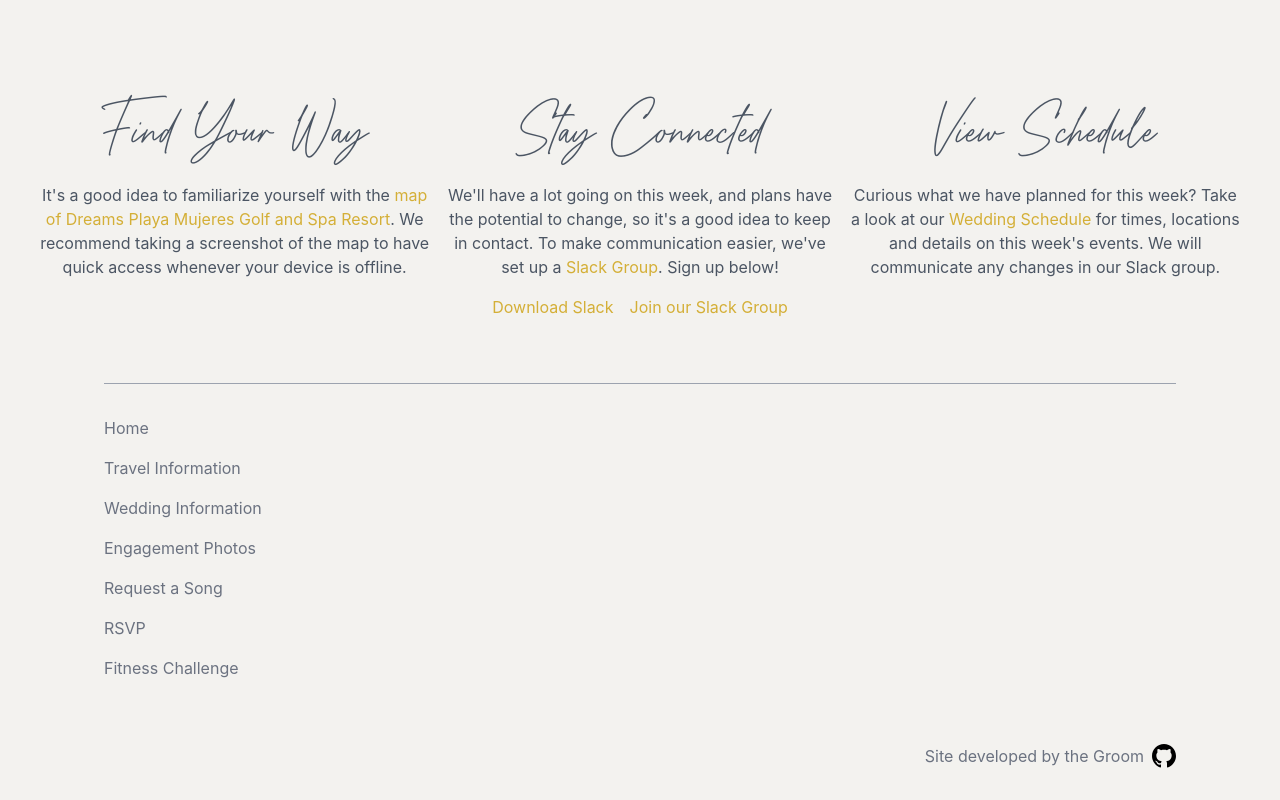
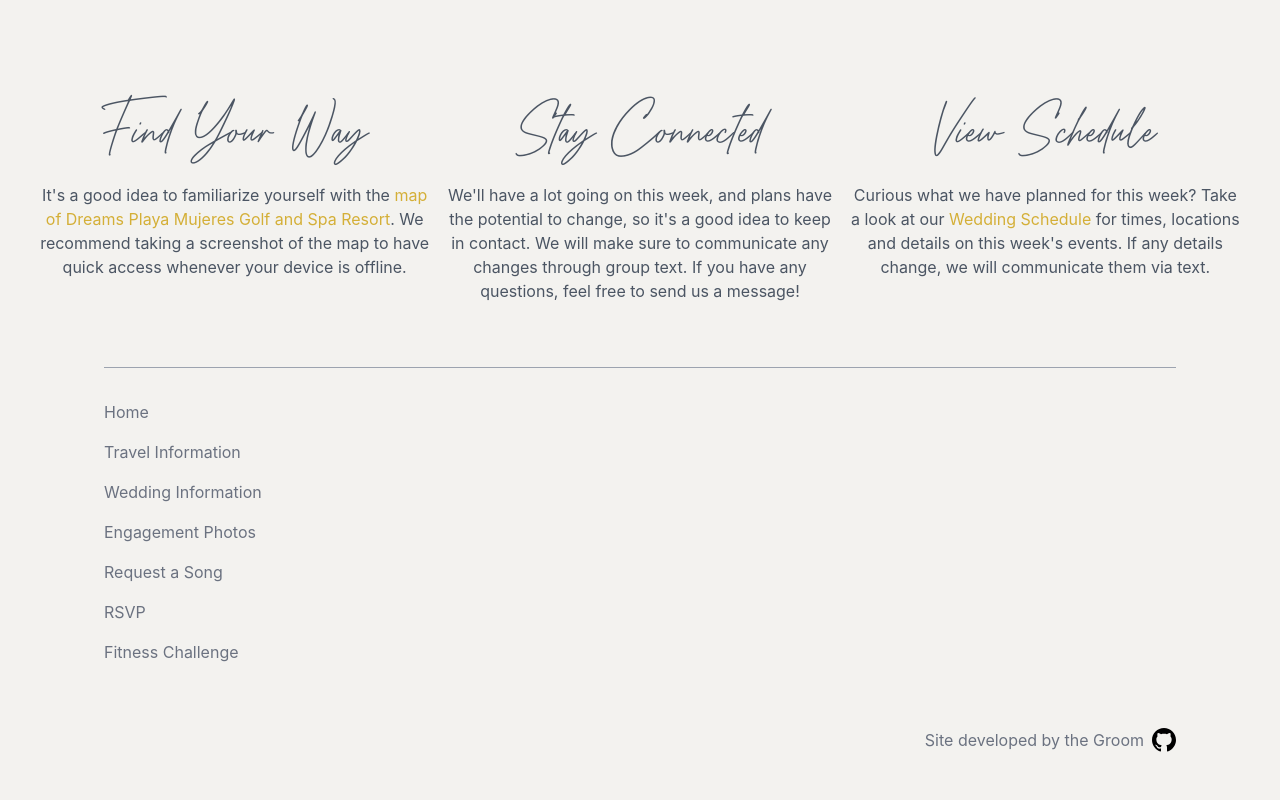
Before and after one commit to elipuente/puentewedding.com, a Next.js app: page /welcome in a window 1280 px wide. Shown: the part 945-1745 px from the top of the page. Built offline with nearby package versions, Linux system fonts and the light colour scheme.

Commit message:
Update header and welcome message.

```diff
--- a/components/Header.tsx
+++ b/components/Header.tsx
@@ -58,7 +58,7 @@ const Header = () => {
     <div className="flex flex-col w-full justify-center p-4">
       <div className="flex flex-col justify-center">
         <h1 className="font-handsta text-8xl sm:text-[10rem] leading-none max-w-fit bg-gradient-to-r from-metallic-gold via-yellow-400 to-metallic-gold text-transparent bg-clip-text self-center">
-          The Puente&apos;s
+          The Puentes
         </h1>
       </div>
       <nav className="flex items-center justify-between gap-3 overflow-x-scroll max-w-full md:max-w-4xl dark:border-gray-700 mx-auto text-gray-900 dark:bg-gray-900 bg-opacity-60 dark:text-gray-100">
--- a/pages/welcome.tsx
+++ b/pages/welcome.tsx
@@ -58,36 +58,10 @@ const Welcome: NextPage = () => (
           </h2>
           <p>
             We&apos;ll have a lot going on this week, and plans have the
-            potential to change, so it&apos;s a good idea to keep in contact. To
-            make communication easier, we&apos;ve set up a&nbsp;
-            <a
-              className="text-metallic-gold hover:text-yellow-600 transition"
-              href="https://puentewedding.slack.com"
-              rel="noopener noreferrer"
-              target="_blank"
-            >
-              Slack Group
-            </a>
-            . Sign up below!
+            potential to change, so it&apos;s a good idea to keep in contact. We
+            will make sure to communicate any changes through group text. If you
+            have any questions, feel free to send us a message!
           </p>
-          <div className="flex flex-row gap-4 mt-4 self-center">
-            <a
-              className="text-metallic-gold hover:text-yellow-600 transition"
-              href="https://slack.com/downloads/"
-              rel="noopener noreferrer"
-              target="_blank"
-            >
-              Download Slack
-            </a>
-            <a
-              className="text-metallic-gold hover:text-yellow-600 transition"
-              href="https://join.slack.com/t/puentewedding/shared_invite/zt-1caic8r3a-RWHpxXvKB4fJr0VPagq~Lg"
-              rel="noopener noreferrer"
-              target="_blank"
-            >
-              Join our Slack Group
-            </a>
-          </div>
         </div>
       </section>
       <section className="max-w-3xl mx-auto">
@@ -102,8 +76,8 @@ const Welcome: NextPage = () => (
                 Wedding Schedule&nbsp;
               </a>
             </Link>
-            for times, locations and details on this week&apos;s events. We will
-            communicate any changes in our Slack group.
+            for times, locations and details on this week&apos;s events. If any
+            details change, we will communicate them via text.
           </p>
           <p></p>
         </div>
```
